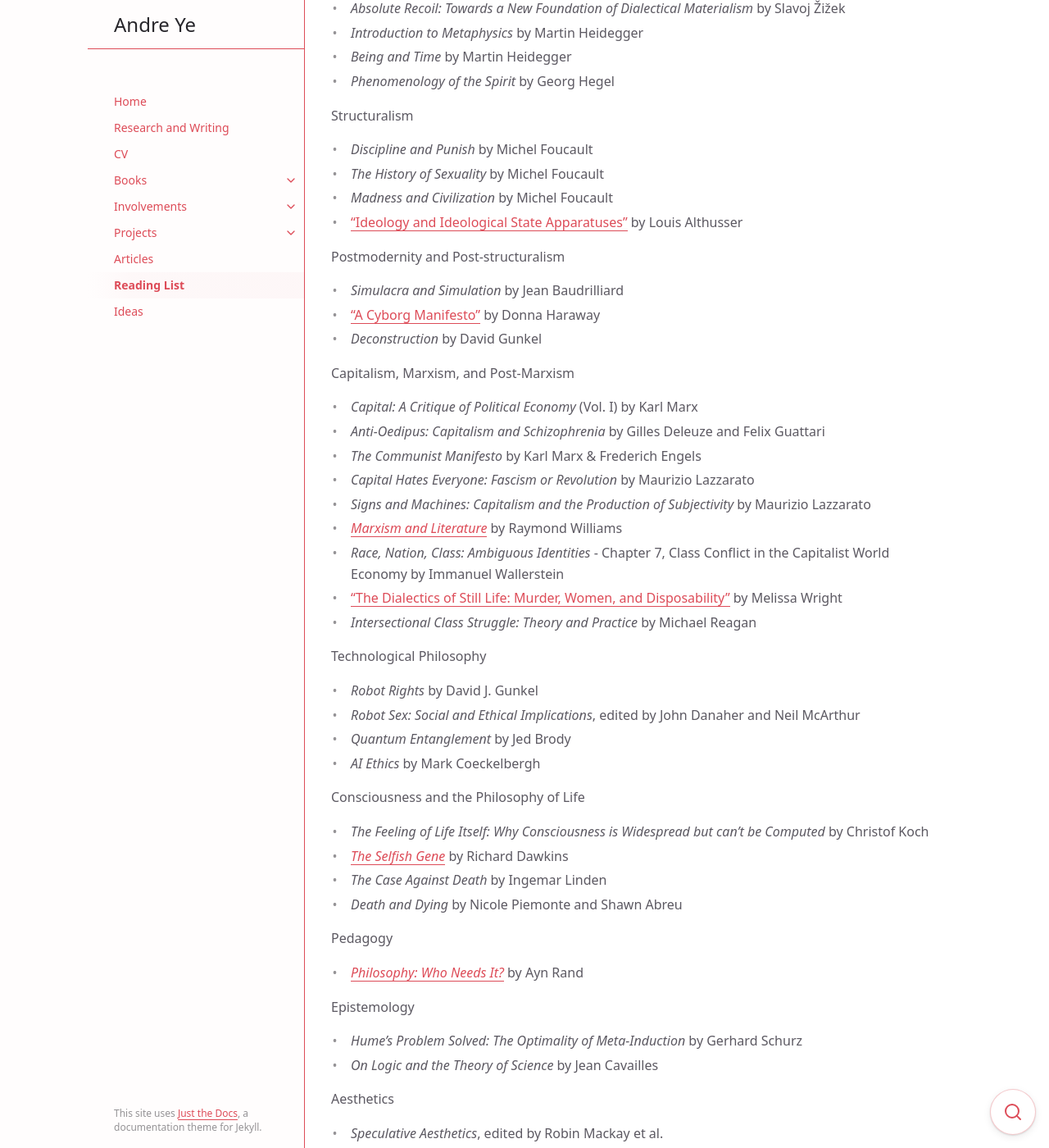
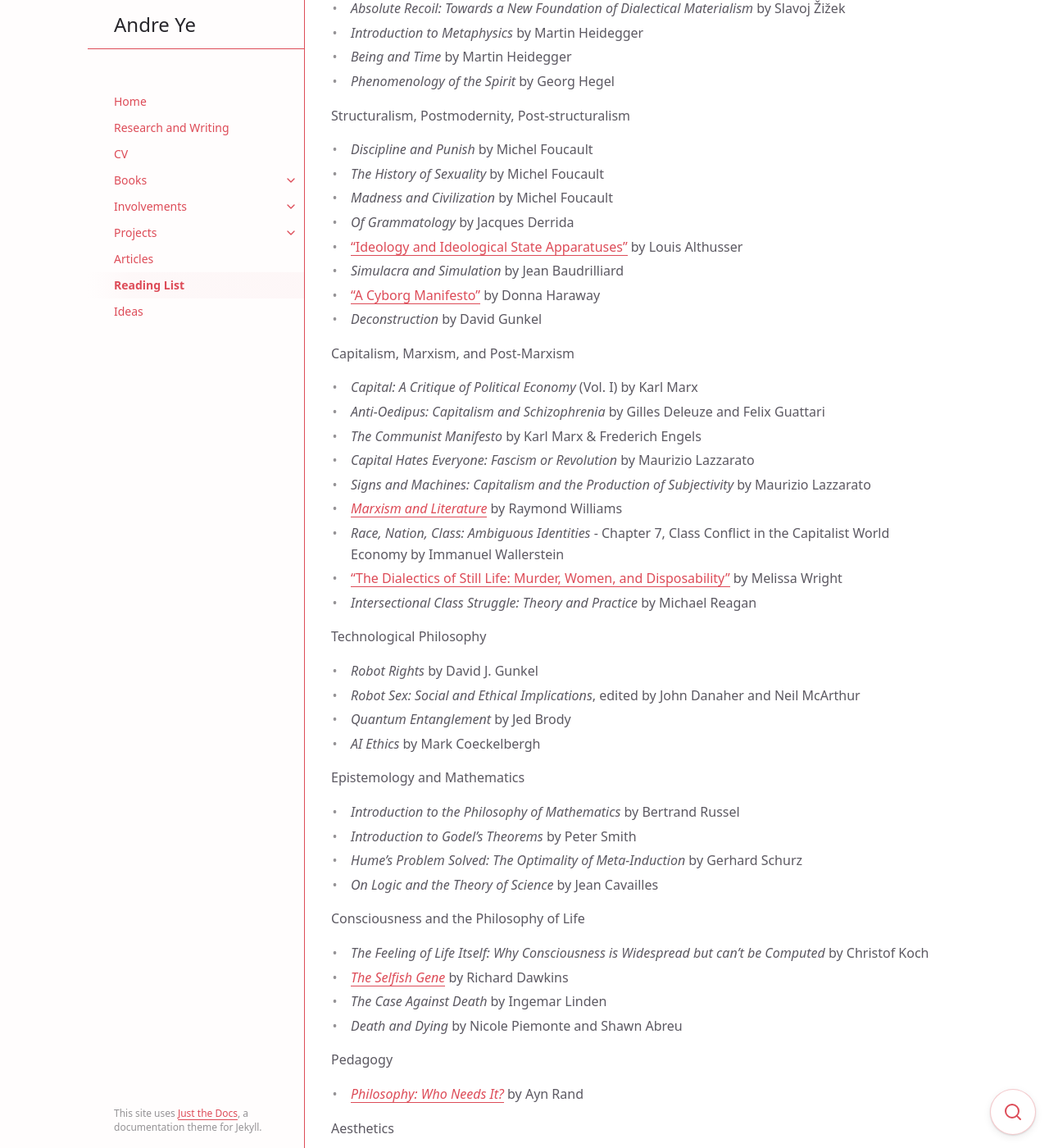
Before and after one commit to andre-ye/andre-ye.github.io-retired, a Jekyll site: the page built from docs/reading-list.md, in a window 1280 px wide and 1400 px high, scrolled down 2675 px. Shown: the whole window at 82% size. Built offline with Jekyll 4.4.1, drawn with Linux system fonts in a browser that asks for light colours; nearby versions of some CDN libraries.

Commit message:
Update reading-list.md

```diff
--- a/docs/reading-list.md
+++ b/docs/reading-list.md
@@ -91,13 +91,12 @@ Metaphysics
 - *Being and Time* by Martin Heidegger
 - *Phenomenology of the Spirit* by Georg Hegel
 
-Structuralism
+Structuralism, Postmodernity, Post-structuralism
 - *Discipline and Punish* by Michel Foucault
 - *The History of Sexuality* by Michel Foucault
 - *Madness and Civilization* by Michel Foucault
+- _Of Grammatology_ by Jacques Derrida
 - ["Ideology and Ideological State Apparatuses"](https://www.marxists.org/reference/archive/althusser/1970/ideology.htm){:target="_blank"} by Louis Althusser
-
-Postmodernity and Post-structuralism
 - *Simulacra and Simulation* by Jean Baudrilliard
 - ["A Cyborg Manifesto"](https://warwick.ac.uk/fac/arts/english/currentstudents/undergraduate/modules/fictionnownarrativemediaandtheoryinthe21stcentury/manifestly_haraway_----_a_cyborg_manifesto_science_technology_and_socialist-feminism_in_the_....pdf){:target="_blank"} by Donna Haraway
 - *Deconstruction* by David Gunkel
@@ -119,6 +118,12 @@ Technological Philosophy
 - *Quantum Entanglement* by Jed Brody
 - *AI Ethics* by Mark Coeckelbergh
 
+Epistemology and Mathematics
+- _Introduction to the Philosophy of Mathematics_ by Bertrand Russel
+- _Introduction to Godel's Theorems_ by Peter Smith
+- *Hume's Problem Solved: The Optimality of Meta-Induction* by Gerhard Schurz
+- *On Logic and the Theory of Science* by Jean Cavailles
+
 Consciousness and the Philosophy of Life
 - *The Feeling of Life Itself: Why Consciousness is Widespread but can't be Computed* by Christof Koch
 - [*The Selfish Gene*](https://ia803102.us.archive.org/4/items/richarddawkinstheselfishgene30thanniversaryeditionwithanewintroductionbytheauthor/RICHARD%20DAWKINS%20THE%20SELFISH%20GENE%20%2030TH%20ANNIVERSARY%20EDITION%20WITH%20A%20NEW%20INTRODUCTION%20BY%20THE%20AUTHOR.pdf){:target="_blank"} by Richard Dawkins
```
Also changed, not shown: other parts of docs/reading-list.md (+0 -4 lines).
